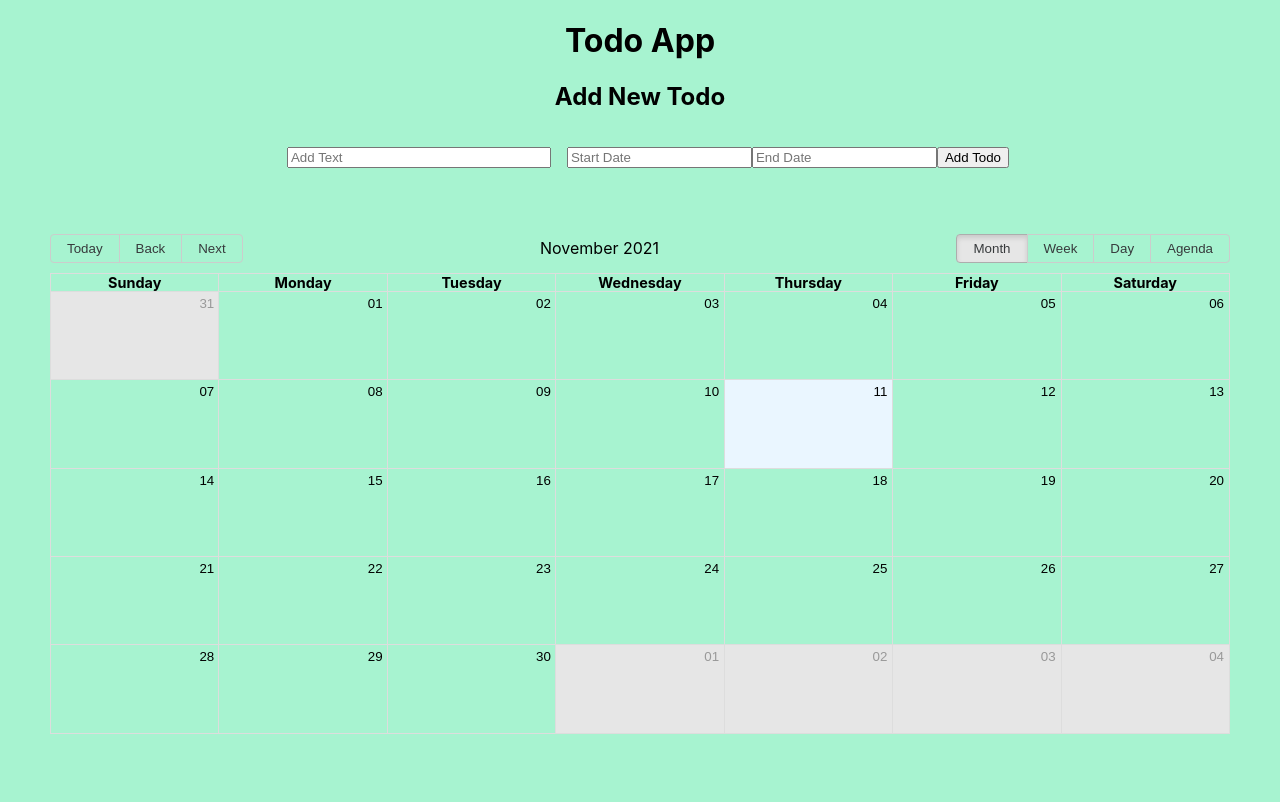
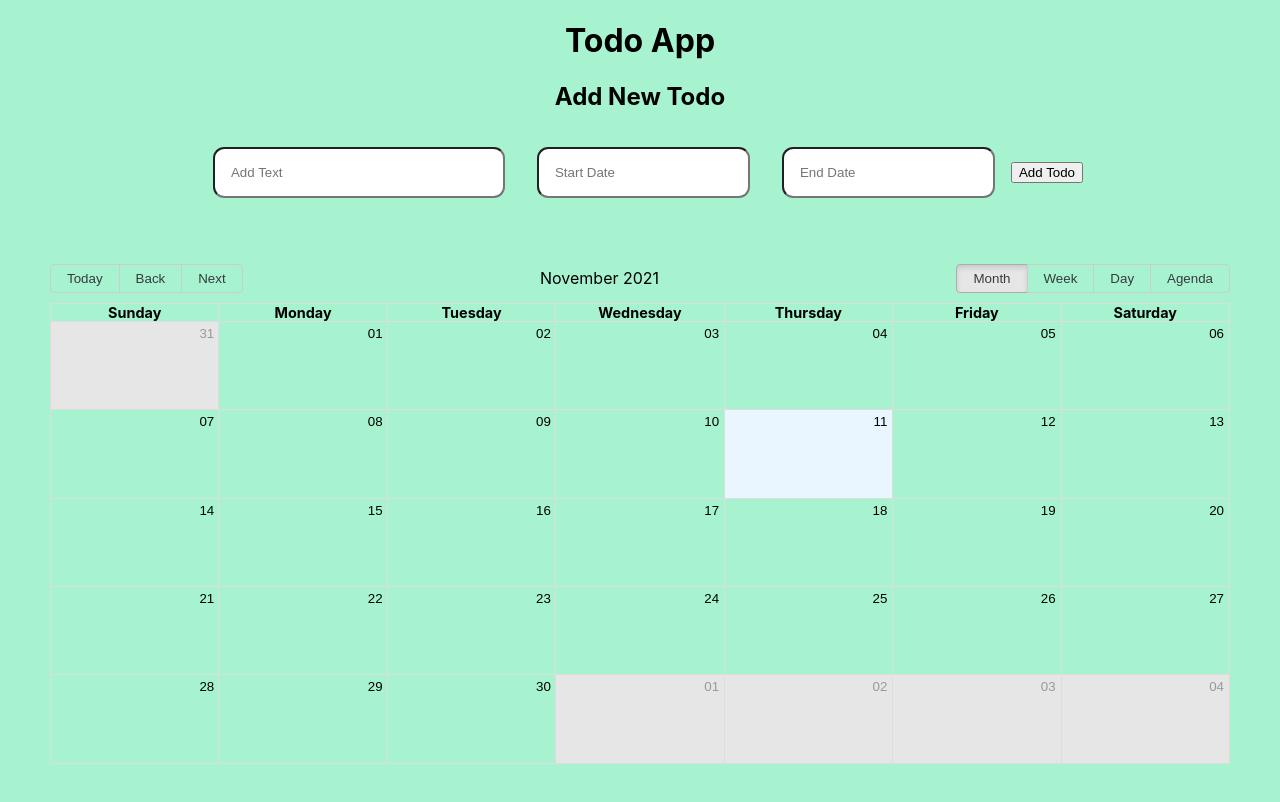
Before and after one commit to biswat/todo_app, a React (Create React App) app: page / in a window 1280 px wide. Shown: the top 802 px of the page. Built offline with nearby package versions, Linux system fonts and the light colour scheme.

Commit message:
refractor: added input css

```diff
--- a/src/App.css
+++ b/src/App.css
@@ -5,3 +5,9 @@ body{
 .App {
   text-align: center;
 }
+
+input{
+  margin: 1rem;
+  padding: 1rem;
+  border-radius: 0.7rem;
+}
```
